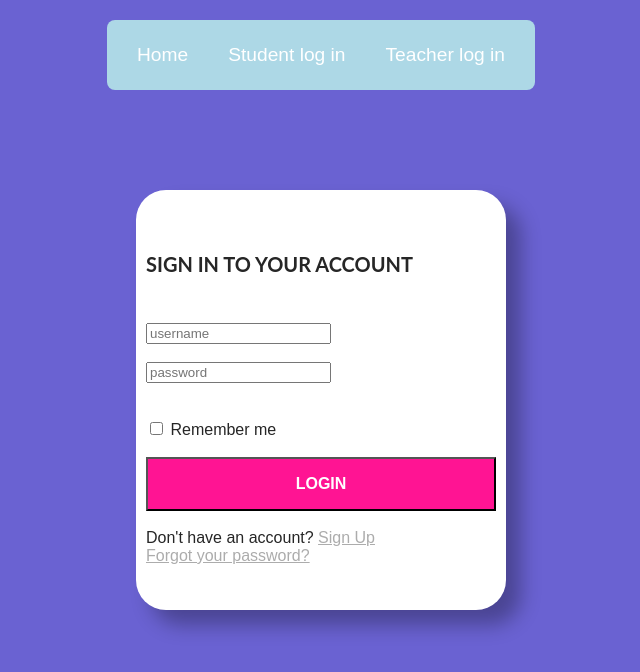
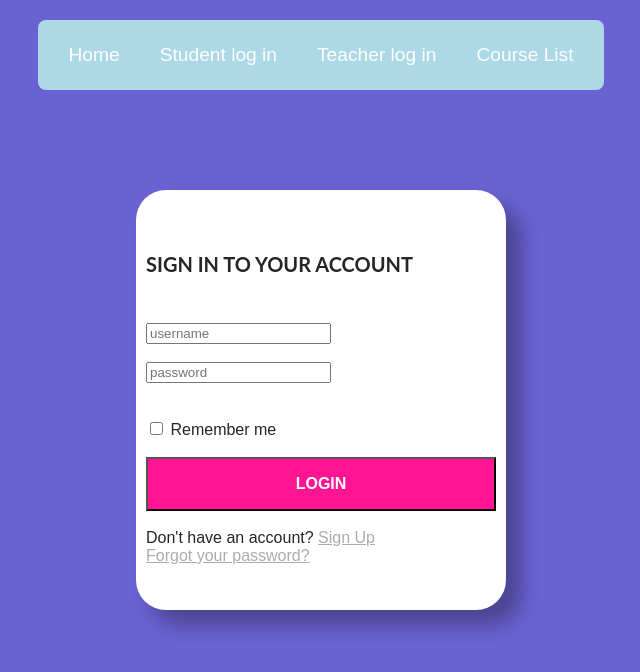
Before and after one commit to lunaraudio/SDEV255-Final-Project, a plain HTML site: page index.html in a window 1280 px wide. Shown: the whole page, without its empty margins (319-959 px from the left). Drawn offline with nearby package versions, Linux system fonts and the light colour scheme.

Commit message:
Update index.html

```diff
--- a/index.html
+++ b/index.html
@@ -16,6 +16,7 @@
              <li><a href="index.html">Home</a> </li>
              <li><a href="student.html">Student log in</a> </li>
              <li><a href="teacher.html">Teacher log in</a> </li>
+             <li><a href="courses.html">Course List</a> </li>
          </ul>
     </nav>
 
```
